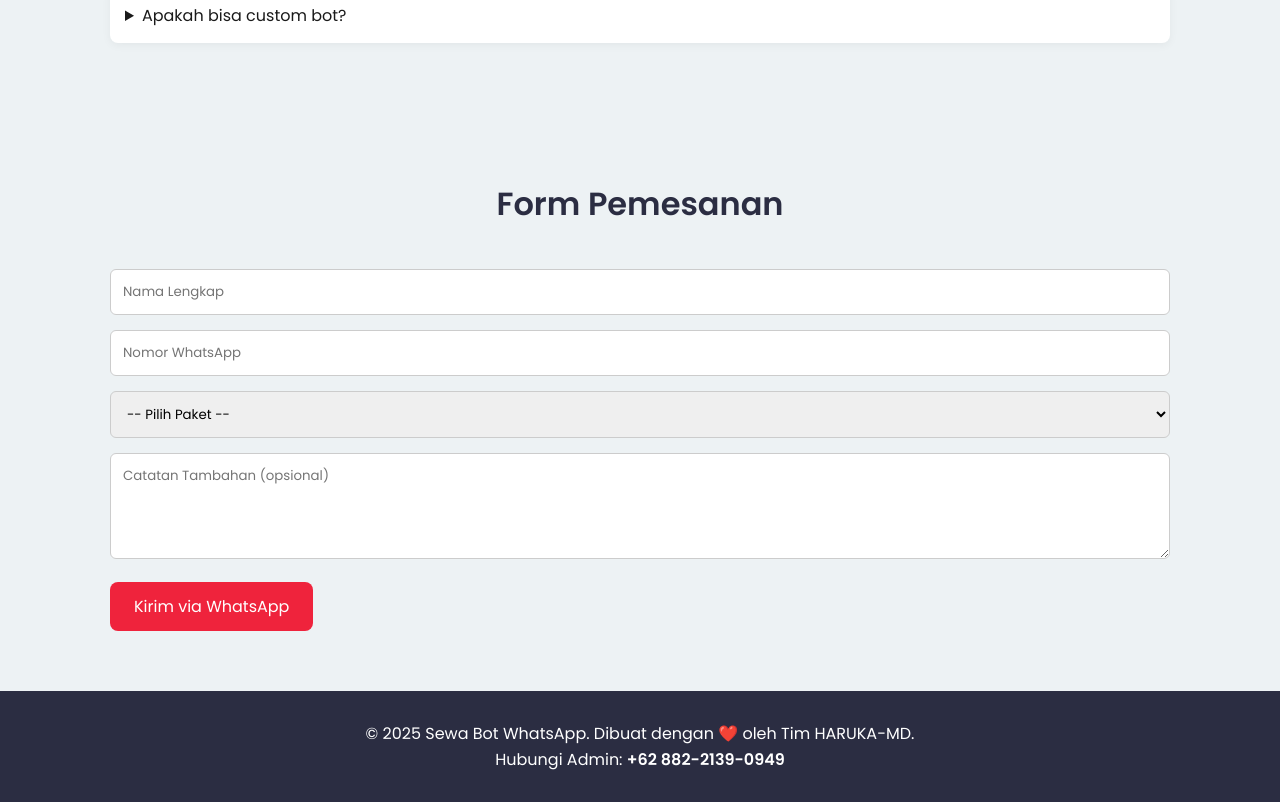
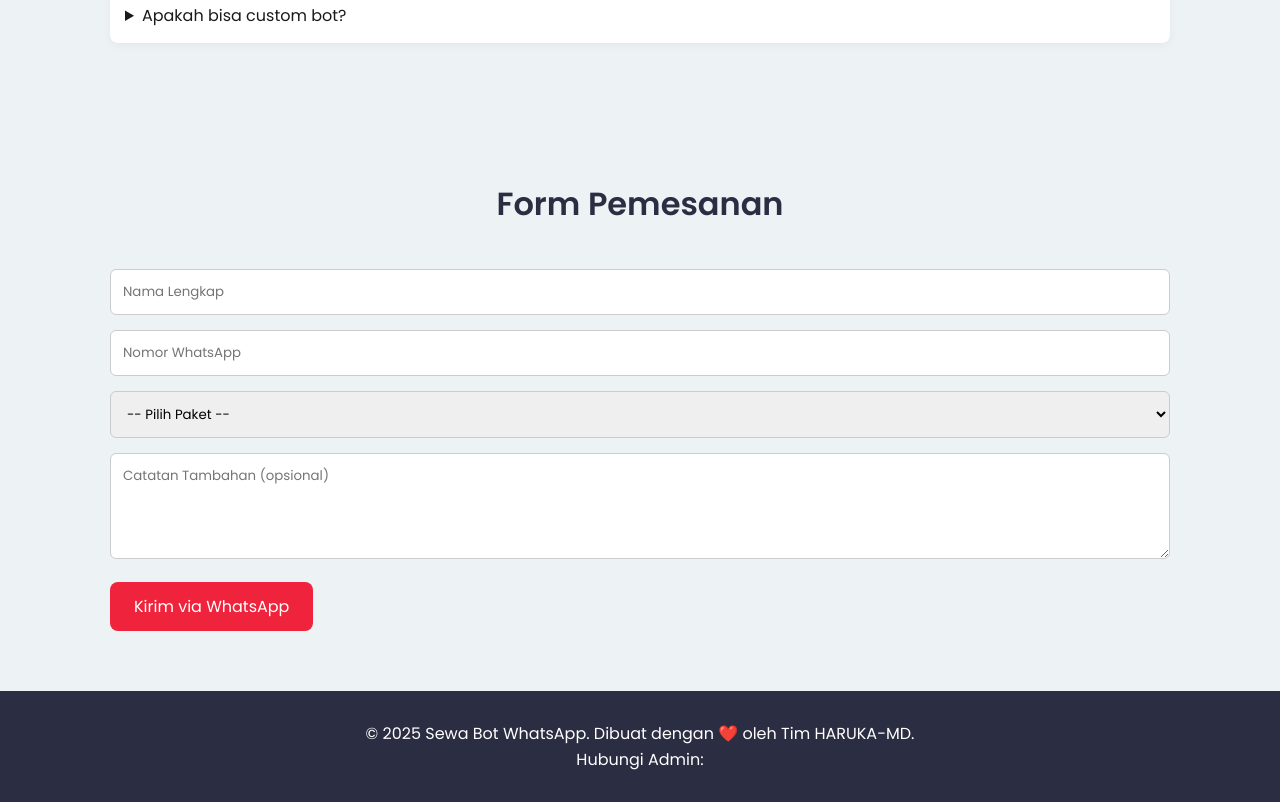
Before and after one commit to Kenntitt/Sewa-bot-harukaMD, a plain HTML site: page index.html in a window 1280 px wide. Shown: the part 2215-3017 px from the top of the page. Drawn offline with Linux system fonts and the light colour scheme.

Commit message:
Remove admin contact number from footer
Removed the admin contact number from the footer.

```diff
--- a/index.html
+++ b/index.html
@@ -219,7 +219,7 @@
 
   <footer>
     <p>&copy; 2025 Sewa Bot WhatsApp. Dibuat dengan ❤️ oleh Tim HARUKA-MD.</p>
-    <p>Hubungi Admin: <strong>+62 882-2139-0949</strong></p>
+    <p>Hubungi Admin: <strong></strong></p>
   </footer>
 
   <script>
```
